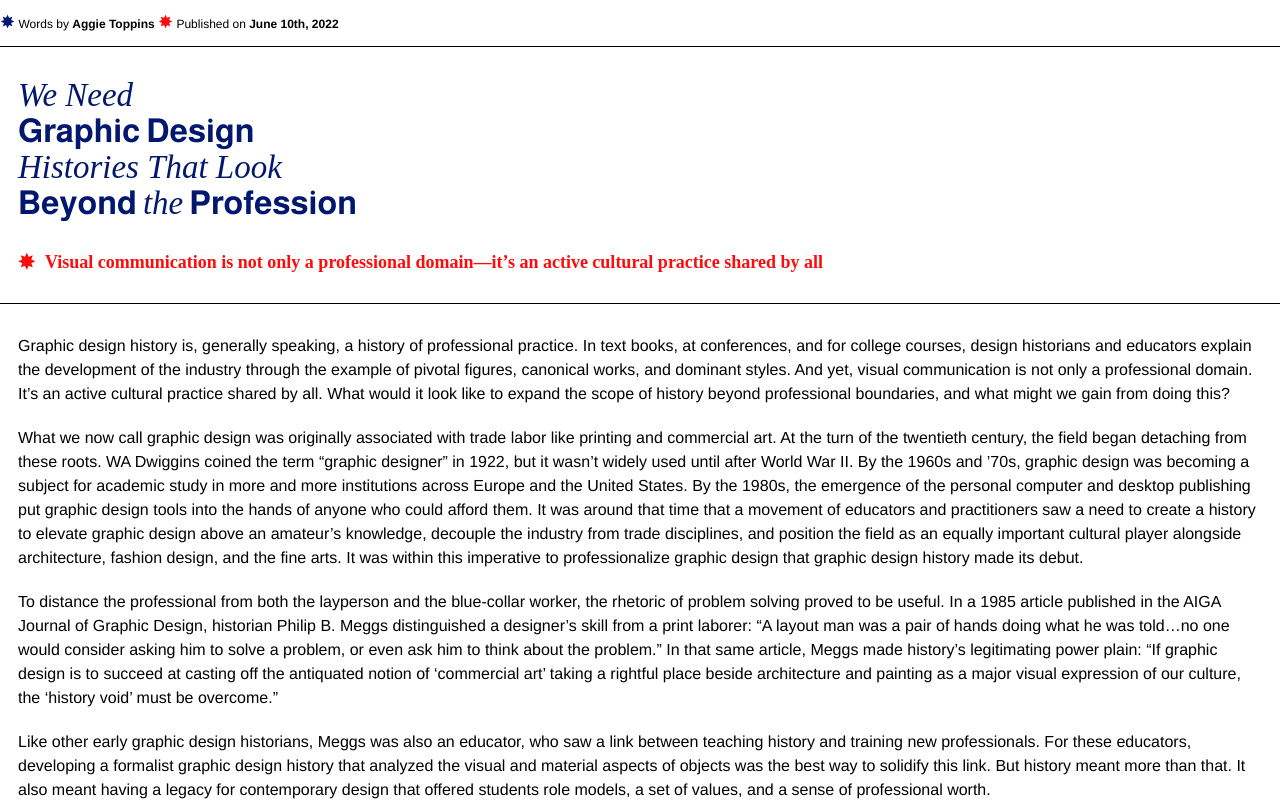
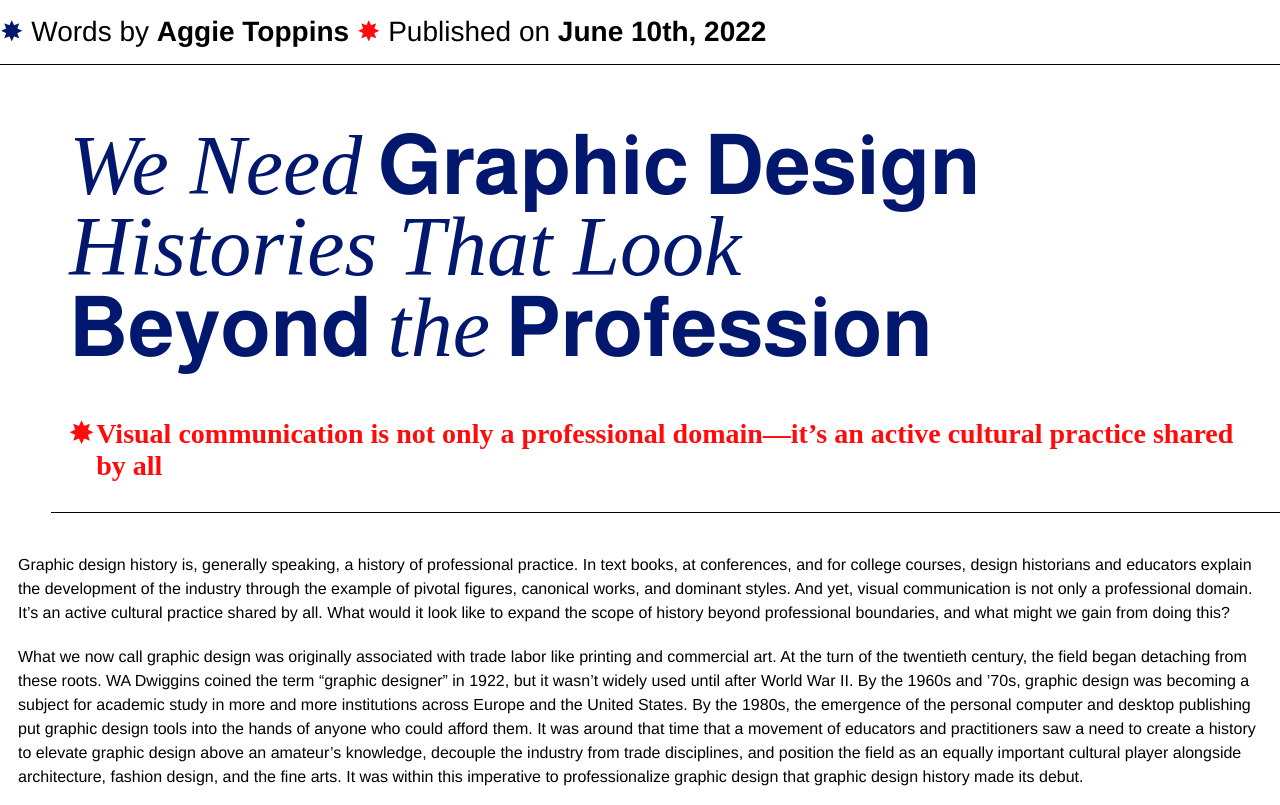
Before and after one commit to daizhuwu/project2, a plain HTML site: page index.html in a window 1280 px wide. Shown: the top 805 px of the page. Drawn offline with Linux system fonts and the light colour scheme.

Commit message:
Adjusted style for header for desktop mode

```diff
--- a/style.css
+++ b/style.css
@@ -78,7 +78,8 @@
 
 	p {
 		font-family: var(--primary-font);
-		font-size: var(--font-size);
+		font-size: 22px;
+		/* font-size: var(--font-size); */
 		padding: var(--padding);
 		line-height: 24px;
 		margin-top: 20px;
@@ -140,16 +141,16 @@
 
 
 @media (min-width: 480px) {
-	body{
+	/* body{
 		min-width: 375px;
-	}
+	} */
 	header p{
 		font-family: var(--primary-font);
-		font-size: 12px;
-		margin-top: 10px;
+		font-size: 28px;
+		margin-top: 20px;
 		border-bottom: 1px solid black;
 		padding: 0;
-		padding-bottom: 10px;
+		padding-bottom: 20px;
 	}
 
 	.helvetica-bold{
@@ -157,22 +158,23 @@
 	}
 
 	#author-info-star1{
-		font-size: 18px;
+		font-size: 28px;
 		color: #02186F;
 	}
 
 	#author-info-star2{
-		font-size: 18px;
+		font-size: 28px;
 		color: #FF0B0B;
 	}
 
 	h1{
 		font-family: "almarai";
 		font-weight: bold;
-		font-size: 32.97px;
+		font-size: 84px;
 		color: #02186F;
-		line-height: 36px;
-		margin-top: 30px;
+		line-height: 80px;
+		margin-top: 60px;
+		margin-left: 4%;
 		padding: var(--padding);
 	}
 
@@ -183,16 +185,17 @@
 	}
 
 	h1 div {
-		display: block;
+		display: inline-block;
 	}
 
 	h2 {
 		font-family: "libre-baskerville";
 		font-weight: bold;
-		font-size: 18px;
-		line-height: 22px;
+		font-size: 28px;
+		line-height: 32px;
 		color: #FF0B0B;
-		margin: 30px 0;
+		/* margin: 30px 0; */
+		margin: 50px 0 40px 4%;
 		border-bottom: 1px solid black;
 		padding-bottom: 30px;
 		position: relative;
@@ -201,7 +204,7 @@
 		}
 
 	#star{
-		font-size: 20px;
+		font-size: 28px;
 		position: absolute;
 		left: 18px;
 		top: 0;
```
